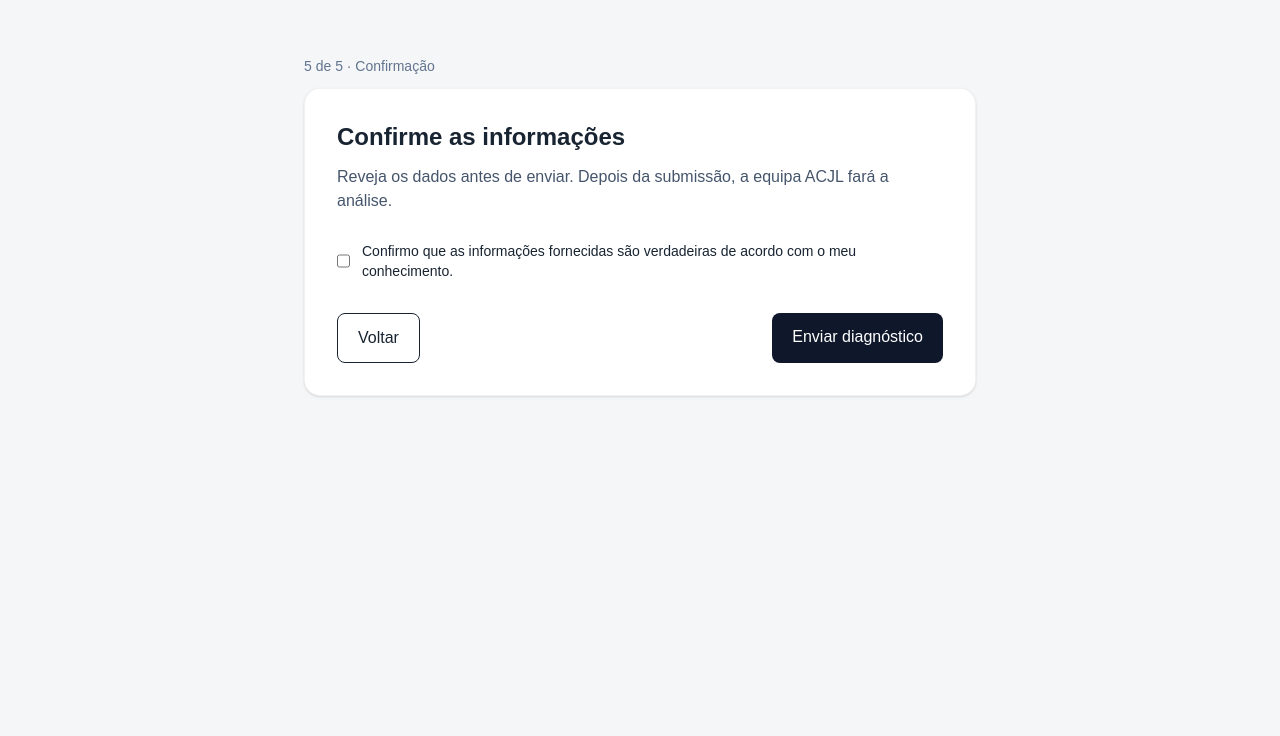
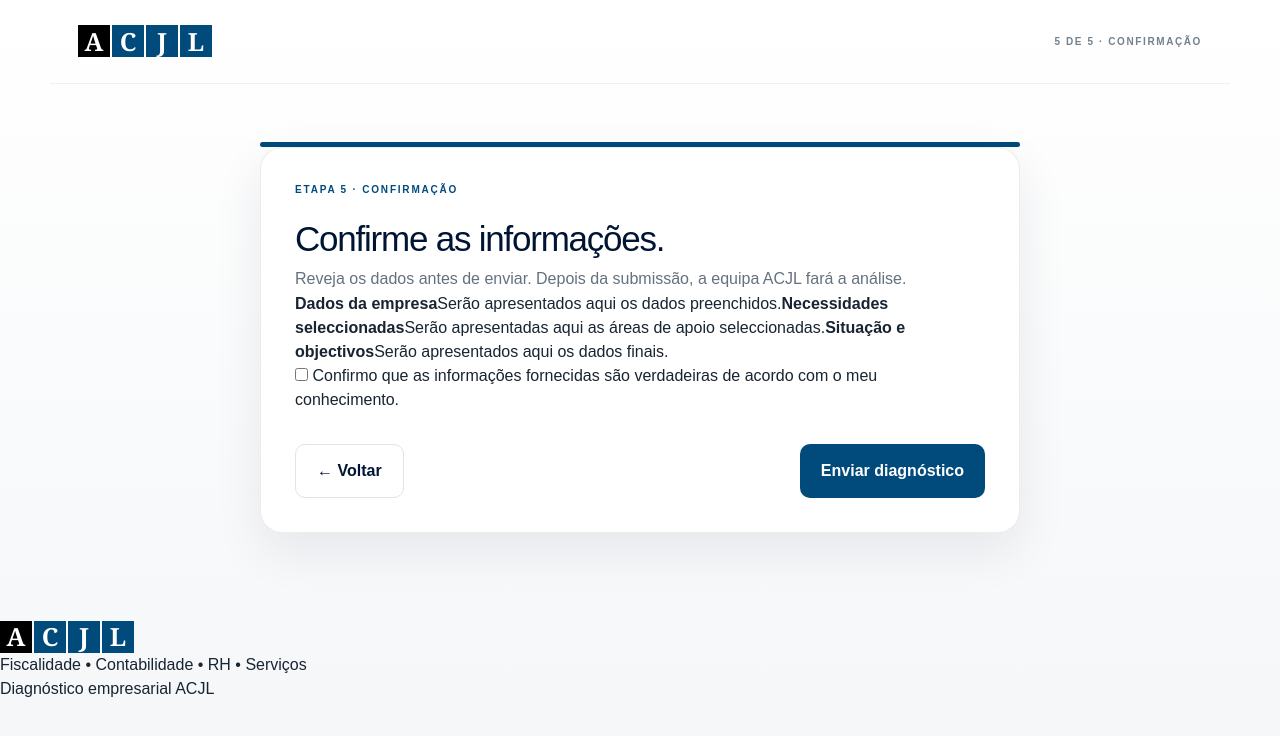
Before and after one commit to acjl-mz/acjl-onboarding, a Next.js app: page /diagnostico/revisao in a window 1280 px wide. Shown: the top 736 px of the page. Built offline with nearby package versions, Linux system fonts and the light colour scheme.

Commit message:
refactor: improve ACJL landing UX and diagnostic navigation

```diff
--- a/app/diagnostico/revisao/page.tsx
+++ b/app/diagnostico/revisao/page.tsx
@@ -1,17 +1 @@
-import Link from "next/link";
-
-export default function RevisaoPage() {
-  return (
-    <main className="min-h-screen bg-[var(--acjl-surface)] p-6">
-      <div className="mx-auto max-w-2xl pt-8">
-        <p className="text-sm text-slate-500">5 de 5 · Confirmação</p>
-        <section className="mt-3 rounded-2xl bg-white p-8 border border-black/5 shadow-sm">
-          <h1 className="text-2xl font-semibold">Confirme as informações</h1>
-          <p className="mt-3 text-slate-600">Reveja os dados antes de enviar. Depois da submissão, a equipa ACJL fará a análise.</p>
-          <label className="mt-7 flex gap-3 text-sm"><input type="checkbox" /> Confirmo que as informações fornecidas são verdadeiras de acordo com o meu conhecimento.</label>
-          <div className="mt-8 flex justify-between"><Link href="/diagnostico/objectivos" className="rounded-lg border px-5 py-3">Voltar</Link><Link href="/diagnostico/sucesso" className="rounded-lg bg-slate-900 px-5 py-3 text-white">Enviar diagnóstico</Link></div>
-        </section>
-      </div>
-    </main>
-  );
-}
+import Link from "next/link";import{SiteHeader,SiteFooter}from"@/components/SiteChrome";export default function RevisaoPage(){return <main className="acjl-page"><SiteHeader step="5 DE 5 · CONFIRMAÇÃO"/><div className="acjl-wrap diagnostic-shell"><div className="acjl-form"><div className="acjl-progress"><span style={{width:"100%"}}/></div><section className="acjl-card diagnostic-card"><div className="acjl-eyebrow">ETAPA 5 · CONFIRMAÇÃO</div><h1>Confirme as informações.</h1><p>Reveja os dados antes de enviar. Depois da submissão, a equipa ACJL fará a análise.</p><div className="review-placeholder"><strong>Dados da empresa</strong><span>Serão apresentados aqui os dados preenchidos.</span><strong>Necessidades seleccionadas</strong><span>Serão apresentadas aqui as áreas de apoio seleccionadas.</span><strong>Situação e objectivos</strong><span>Serão apresentados aqui os dados finais.</span></div><label className="check-line"><input type="checkbox"/> Confirmo que as informações fornecidas são verdadeiras de acordo com o meu conhecimento.</label><div className="acjl-actions"><Link href="/diagnostico/objectivos" className="acjl-button acjl-secondary">← Voltar</Link><Link href="/diagnostico/sucesso" className="acjl-button acjl-primary">Enviar diagnóstico</Link></div></section></div></div><SiteFooter/></main>}
```
